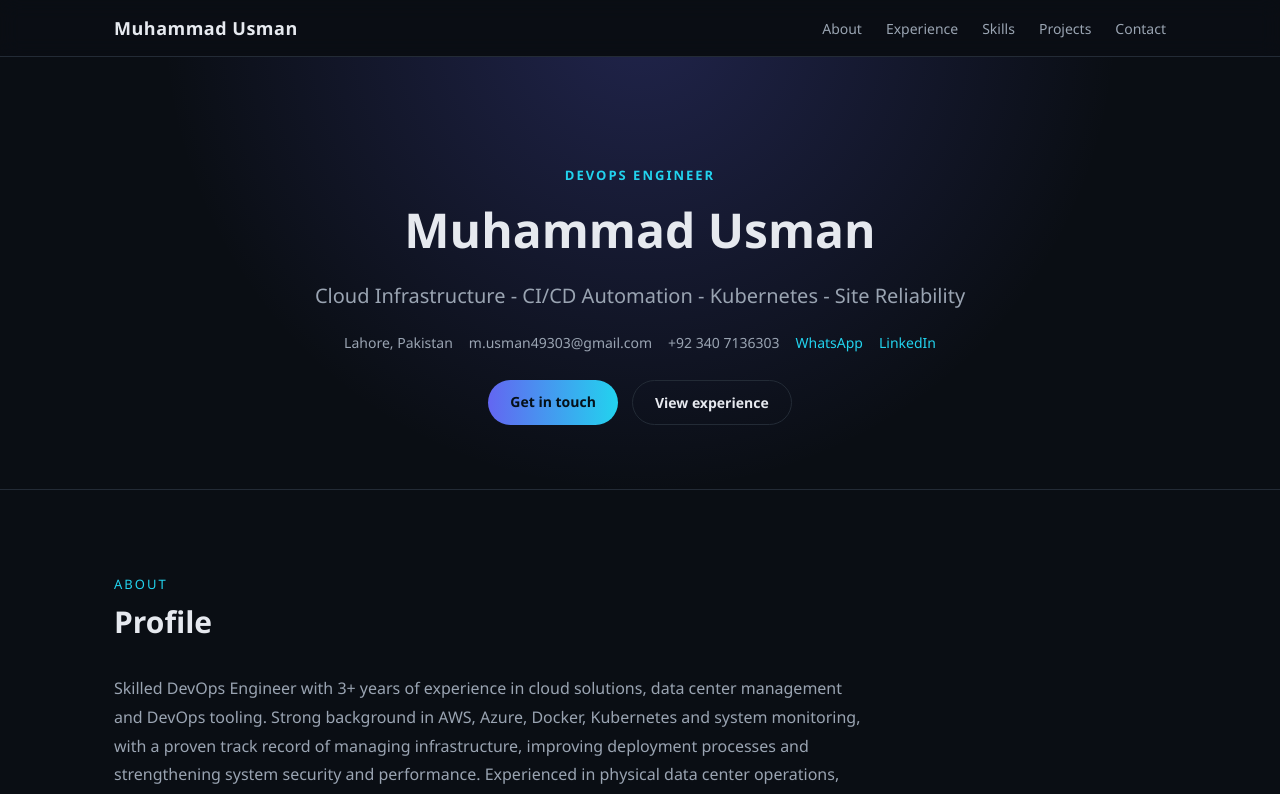
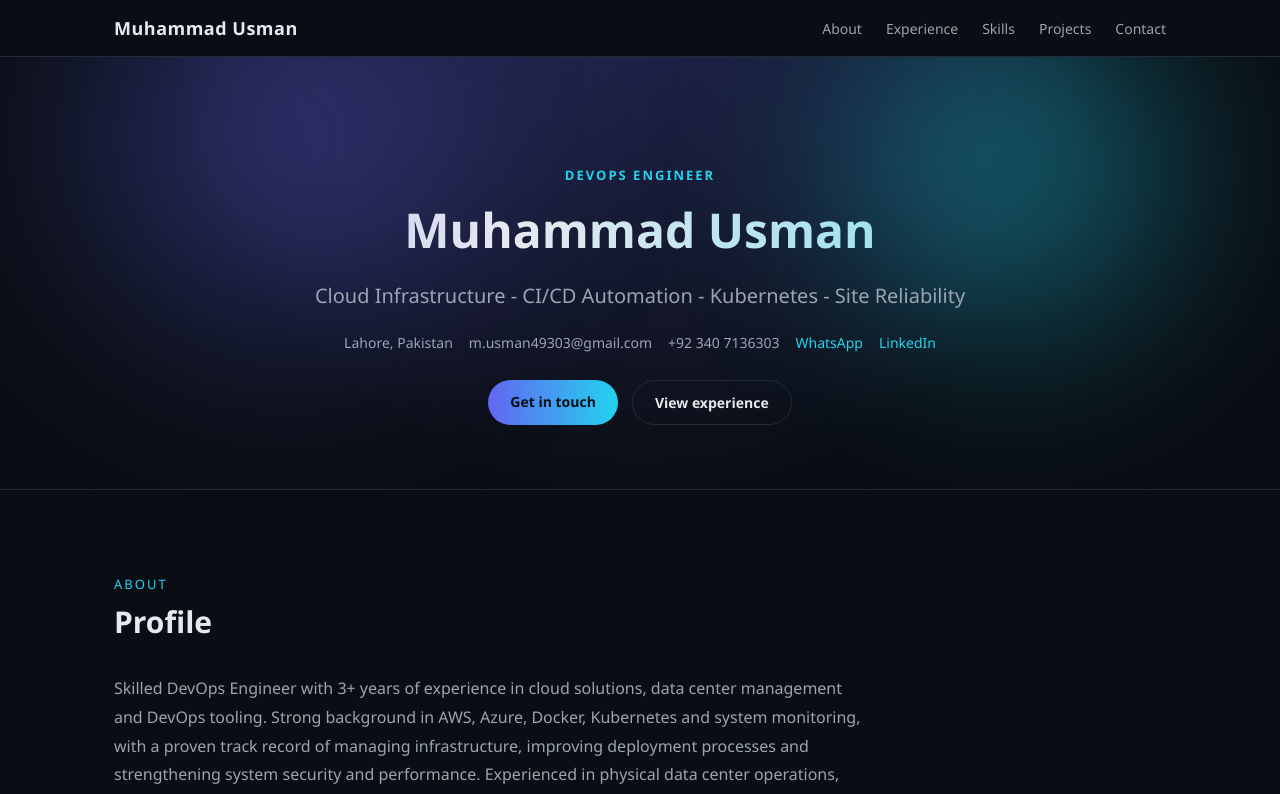
Before and after one commit to musman49303/usman-devops-portfolio, a Next.js app: page / in a window 1280 px wide. Shown: the top 794 px of the page. Built offline with nearby package versions, Linux system fonts and the light colour scheme.

Commit message:
Update globals.css

```diff
--- a/app/globals.css
+++ b/app/globals.css
@@ -23,7 +23,7 @@ html, body {
 
 a { color: var(--accent); text-decoration: none; }
 
-.container { max-width: 1100px; margin: 0 auto; padding: 0 24px; }
+.container { max-width: 1100px; margin: 0 auto; padding: 0 24px; position: relative; z-index: 1; }
 
 .nav {
   position: sticky;
@@ -43,16 +43,62 @@ a { color: var(--accent); text-decoration: none; }
 }
 .logo { font-weight: 700; font-size: 18px; letter-spacing: 0.5px; }
 .nav-links { display: flex; gap: 24px; list-style: none; margin: 0; padding: 0; }
-.nav-links a { color: var(--text-dim); font-size: 14px; }
-.nav-links a:hover { color: var(--accent); }
+.nav-links a { color: var(--text-dim); font-size: 14px; position: relative; padding-bottom: 4px; }
+.nav-links a::after {
+  content: '';
+  position: absolute;
+  left: 0;
+  bottom: -6px;
+  width: 0;
+  height: 2px;
+  background: linear-gradient(90deg, var(--accent-2), var(--accent));
+  transition: width 0.3s ease;
+}
+.nav-links a:hover { color: var(--text); }
+.nav-links a:hover::after { width: 100%; }
 
 .hero {
+  position: relative;
+  overflow: hidden;
   padding: 96px 0 64px;
   text-align: center;
   background: radial-gradient(circle at 50% -10%, rgba(99,102,241,0.25), transparent 60%);
 }
+.hero::before,
+.hero::after {
+  content: '';
+  position: absolute;
+  width: 340px;
+  height: 340px;
+  border-radius: 50%;
+  filter: blur(90px);
+  opacity: 0.35;
+  z-index: 0;
+  animation: floatBlob 12s ease-in-out infinite;
+  pointer-events: none;
+}
+.hero::before { background: var(--accent-2); top: -120px; left: 6%; }
+.hero::after { background: var(--accent); top: -60px; right: 8%; animation-delay: -6s; }
+
+@keyframes floatBlob {
+  0%, 100% { transform: translate(0, 0) scale(1); }
+  50% { transform: translate(40px, 30px) scale(1.15); }
+}
+
 .hero-eyebrow { color: var(--accent); letter-spacing: 2px; text-transform: uppercase; font-size: 13px; font-weight: 600; }
-.hero h1 { font-size: 48px; margin: 12px 0 8px; }
+.hero h1 {
+  font-size: 48px;
+  margin: 12px 0 8px;
+  background: linear-gradient(90deg, var(--text), var(--accent), var(--accent-2), var(--text));
+  background-size: 300% auto;
+  -webkit-background-clip: text;
+  background-clip: text;
+  color: transparent;
+  animation: gradientShift 7s linear infinite;
+}
+@keyframes gradientShift {
+  to { background-position: 300% center; }
+}
 .hero p.role { font-size: 20px; color: var(--text-dim); margin-bottom: 24px; }
 .hero-contact { display: flex; flex-wrap: wrap; justify-content: center; gap: 16px; font-size: 14px; color: var(--text-dim); margin-bottom: 28px; }
 .hero-cta { display: flex; gap: 14px; justify-content: center; }
@@ -63,9 +109,12 @@ a { color: var(--accent); text-decoration: none; }
   font-weight: 600;
   font-size: 14px;
   border: 1px solid var(--border);
+  transition: transform 0.25s ease, box-shadow 0.25s ease, background 0.25s ease;
 }
 .btn-primary { background: linear-gradient(90deg, var(--accent-2), var(--accent)); color: #051018; border: none; }
+.btn-primary:hover { transform: translateY(-3px); box-shadow: 0 14px 34px rgba(34,211,238,0.35); }
 .btn-secondary { color: var(--text); }
+.btn-secondary:hover { transform: translateY(-3px); background: var(--bg-alt); }
 
 section { padding: 72px 0; border-top: 1px solid var(--border); }
 .section-title { font-size: 13px; text-transform: uppercase; letter-spacing: 2px; color: var(--accent); margin-bottom: 8px; }
@@ -74,7 +123,14 @@ section { padding: 72px 0; border-top: 1px solid var(--border); }
 .about-text { color: var(--text-dim); font-size: 16px; line-height: 1.8; max-width: 760px; }
 
 .timeline { display: flex; flex-direction: column; gap: 32px; }
-.timeline-item { border: 1px solid var(--border); border-radius: var(--radius); padding: 24px; background: var(--card); }
+.timeline-item {
+  border: 1px solid var(--border);
+  border-radius: var(--radius);
+  padding: 24px;
+  background: var(--card);
+  transition: transform 0.3s ease, box-shadow 0.3s ease, border-color 0.3s ease;
+}
+.timeline-item:hover { transform: translateY(-4px); box-shadow: 0 16px 34px rgba(0,0,0,0.35); border-color: var(--accent); }
 .timeline-head { display: flex; flex-wrap: wrap; justify-content: space-between; gap: 8px; margin-bottom: 12px; }
 .timeline-role { font-size: 18px; font-weight: 700; }
 .timeline-company { color: var(--accent); font-size: 14px; }
@@ -83,28 +139,83 @@ section { padding: 72px 0; border-top: 1px solid var(--border); }
 .timeline li { margin-bottom: 6px; }
 
 .skills-grid { display: grid; grid-template-columns: repeat(auto-fit, minmax(220px, 1fr)); gap: 20px; }
-.skill-card { border: 1px solid var(--border); border-radius: var(--radius); padding: 20px; background: var(--card); }
+.skill-card {
+  border: 1px solid var(--border);
+  border-radius: var(--radius);
+  padding: 20px;
+  background: var(--card);
+  transition: transform 0.3s ease, box-shadow 0.3s ease, border-color 0.3s ease;
+}
+.skill-card:hover { transform: translateY(-4px); box-shadow: 0 16px 34px rgba(0,0,0,0.35); border-color: var(--accent); }
 .skill-card h3 { margin: 0 0 12px; font-size: 15px; color: var(--accent); }
 .skill-tags { display: flex; flex-wrap: wrap; gap: 8px; }
-.tag { background: var(--bg-alt); border: 1px solid var(--border); border-radius: 999px; padding: 5px 12px; font-size: 13px; color: var(--text-dim); }
+.tag {
+  background: var(--bg-alt);
+  border: 1px solid var(--border);
+  border-radius: 999px;
+  padding: 5px 12px;
+  font-size: 13px;
+  color: var(--text-dim);
+  transition: transform 0.2s ease, background 0.2s ease, color 0.2s ease, border-color 0.2s ease;
+}
+.tag:hover { transform: translateY(-2px) scale(1.05); background: rgba(34,211,238,0.12); color: var(--accent); border-color: var(--accent); }
 
 .cards-2 { display: grid; grid-template-columns: repeat(auto-fit, minmax(260px, 1fr)); gap: 20px; }
-.info-card { border: 1px solid var(--border); border-radius: var(--radius); padding: 24px; background: var(--card); }
+.info-card {
+  border: 1px solid var(--border);
+  border-radius: var(--radius);
+  padding: 24px;
+  background: var(--card);
+  transition: transform 0.3s ease, box-shadow 0.3s ease, border-color 0.3s ease;
+}
+.info-card:hover { transform: translateY(-4px); box-shadow: 0 16px 34px rgba(0,0,0,0.35); border-color: var(--accent); }
 .info-card h3 { margin: 0 0 8px; font-size: 16px; }
 .info-card p { margin: 4px 0; color: var(--text-dim); font-size: 14px; }
 
 .projects-grid { display: grid; grid-template-columns: repeat(auto-fit, minmax(280px, 1fr)); gap: 20px; }
-.project-card { border: 1px solid var(--border); border-radius: var(--radius); padding: 24px; background: var(--card); }
+.project-card {
+  border: 1px solid var(--border);
+  border-radius: var(--radius);
+  padding: 24px;
+  background: var(--card);
+  transition: transform 0.3s ease, box-shadow 0.3s ease, border-color 0.3s ease;
+}
+.project-card:hover { transform: translateY(-4px); box-shadow: 0 16px 34px rgba(0,0,0,0.35); border-color: var(--accent); }
 .project-card h3 { margin: 0 0 10px; font-size: 17px; }
 .project-card p { color: var(--text-dim); font-size: 14.5px; line-height: 1.6; margin: 0; }
 
 .contact-grid { display: grid; grid-template-columns: repeat(auto-fit, minmax(220px, 1fr)); gap: 20px; }
-.contact-card { border: 1px solid var(--border); border-radius: var(--radius); padding: 20px; background: var(--card); text-align: center; }
+.contact-card {
+  border: 1px solid var(--border);
+  border-radius: var(--radius);
+  padding: 20px;
+  background: var(--card);
+  text-align: center;
+  transition: transform 0.3s ease, box-shadow 0.3s ease, border-color 0.3s ease;
+}
+.contact-card:hover { transform: translateY(-4px); box-shadow: 0 16px 34px rgba(0,0,0,0.35); border-color: var(--accent); }
 .contact-card .label { color: var(--text-dim); font-size: 12px; text-transform: uppercase; letter-spacing: 1px; margin-bottom: 6px; }
 .contact-card .value { font-size: 15px; font-weight: 600; }
 
 footer { border-top: 1px solid var(--border); padding: 32px 0; text-align: center; color: var(--text-dim); font-size: 13px; }
 
+.reveal {
+  opacity: 0;
+  transform: translateY(28px);
+  transition: opacity 0.8s ease, transform 0.8s ease;
+}
+.reveal-visible {
+  opacity: 1;
+  transform: translateY(0);
+}
+
+@media (prefers-reduced-motion: reduce) {
+  * {
+    animation: none !important;
+    transition: none !important;
+  }
+}
+
 @media (max-width: 640px) {
   .hero h1 { font-size: 34px; }
   .nav-links { display: none; }
```
